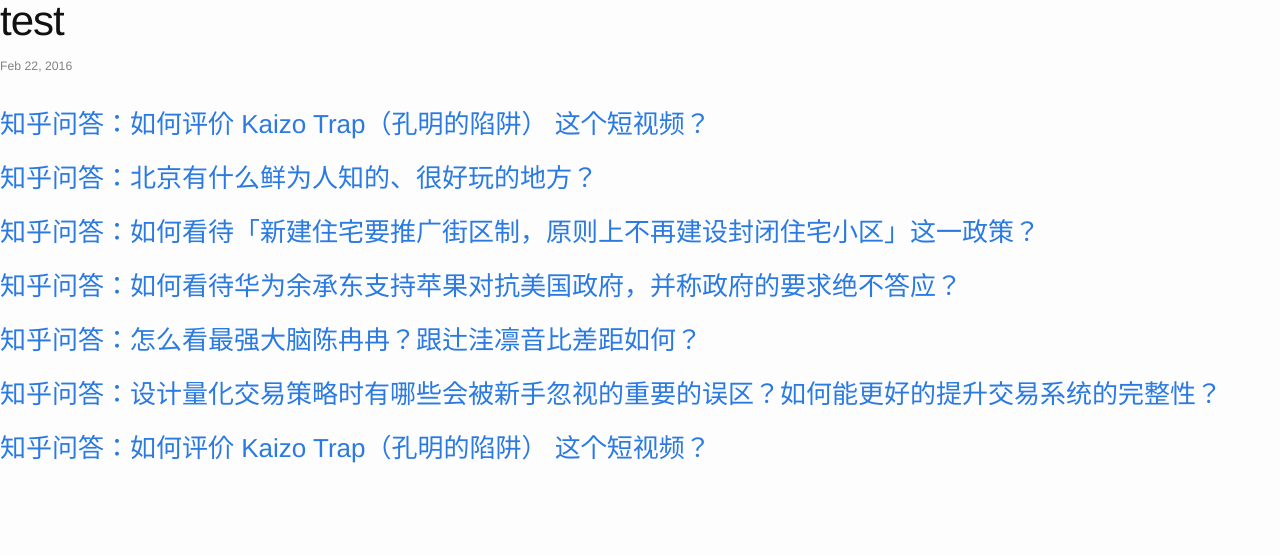
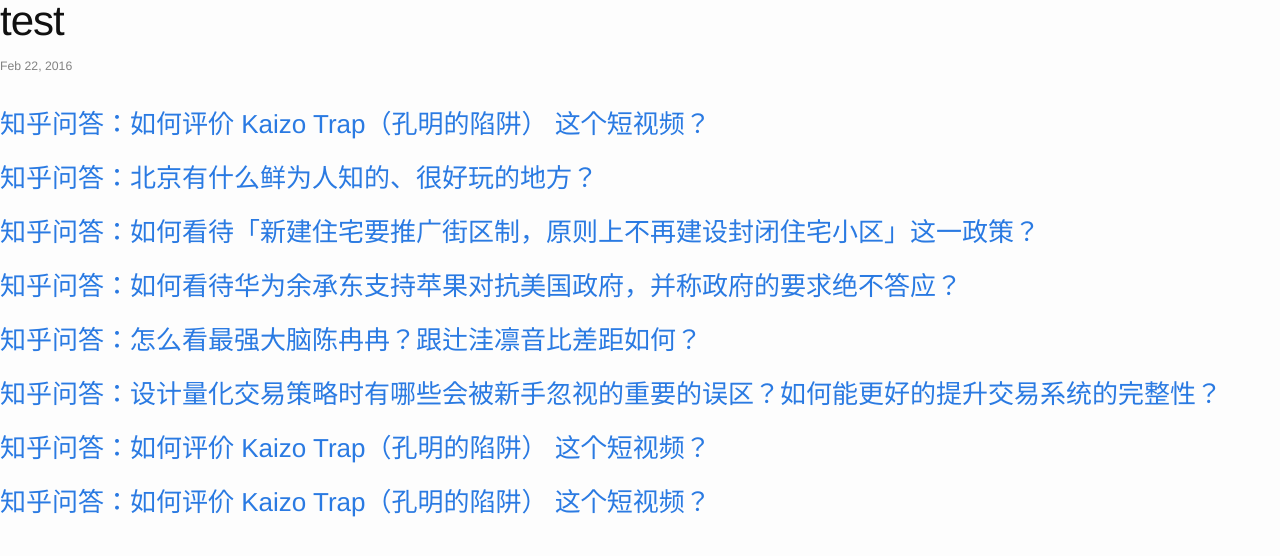
Before and after one commit to cnwarden/cnwarden.github.io, a Jekyll site: the page built from _posts/2016-02-22-test.markdown, in a window 1280 px wide. Shown: the top 556 px of the page. Built offline with Jekyll 4.4.1, drawn with Linux system fonts in a browser that asks for light colours.

Commit message:
auto commit

```diff
--- a/_posts/2016-02-22-test.markdown
+++ b/_posts/2016-02-22-test.markdown
@@ -18,3 +18,5 @@ categories: update
 ### [知乎问答：设计量化交易策略时有哪些会被新手忽视的重要的误区？如何能更好的提升交易系统的完整性？](http://www.zhihu.com/question/31138745/answer/54881777)
 
 ### [知乎问答：如何评价 Kaizo Trap（孔明的陷阱） 这个短视频？](http://www.zhihu.com/question/40365972/answer/86325688)
+
+### [知乎问答：如何评价 Kaizo Trap（孔明的陷阱） 这个短视频？](http://www.zhihu.com/question/40365972/answer/86325688)
```
